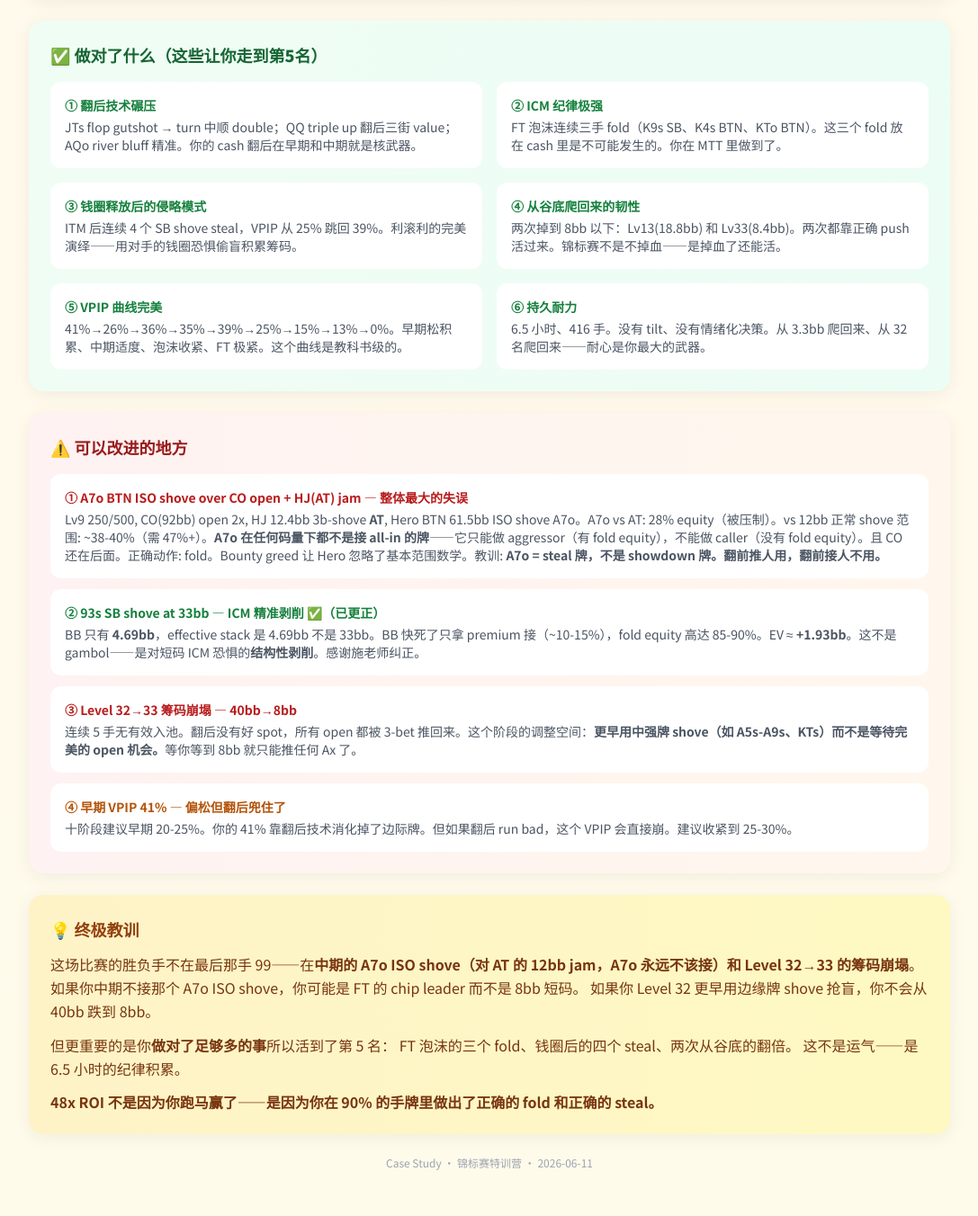
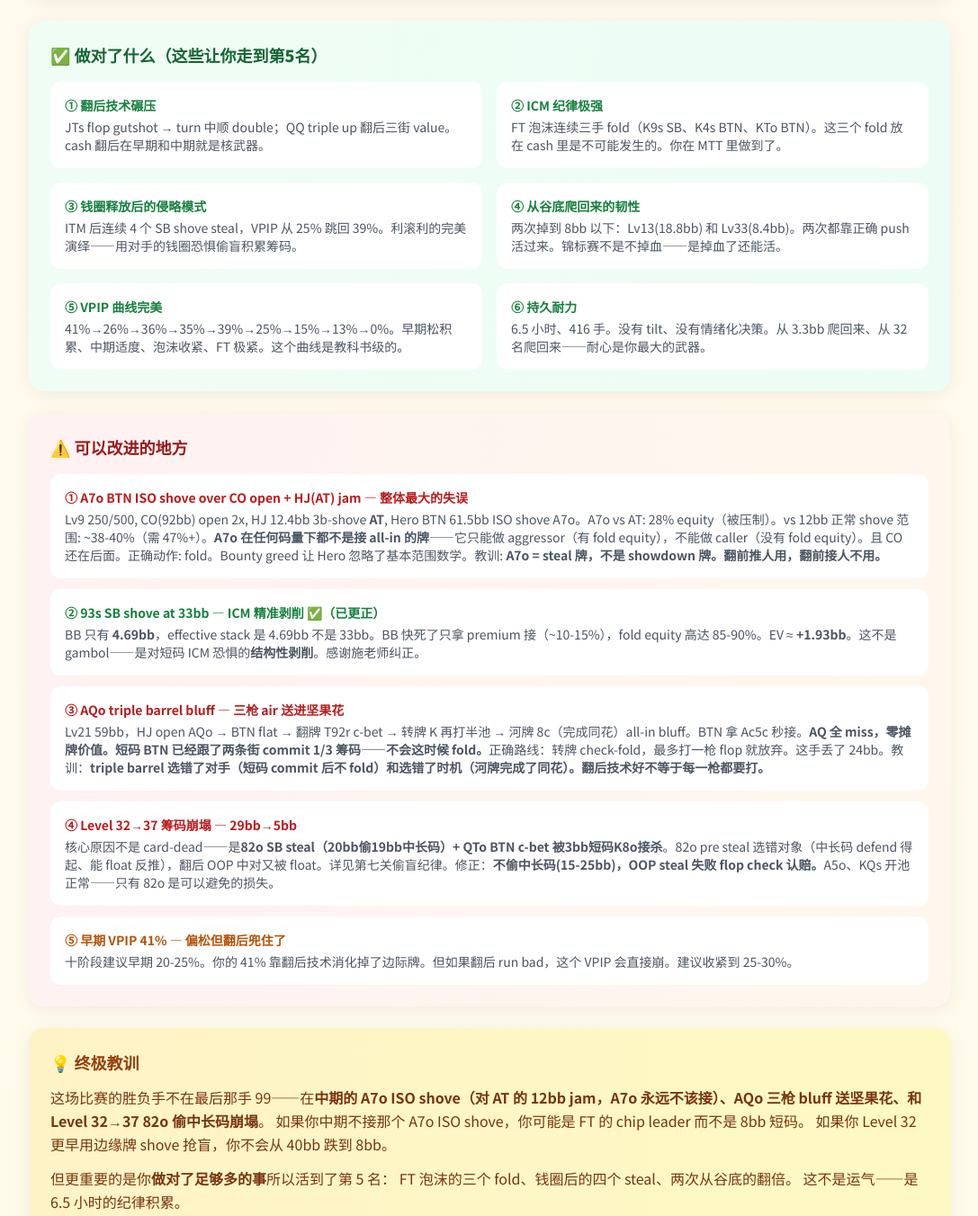
Before and after one commit to YMZ-twBj/cola-pages, a plain HTML site: page tournament-academy/case-study-5th-1444.html in a window 1280 px wide. Shown: the part 2680-4032 px from the top of the page at 90% size, without its empty margins (96-1183 px from the left). Drawn offline with nearby package versions, Linux system fonts and the light colour scheme.

Commit message:
🔧 Case Study修正：AQo river bluff从优点移至失误，Level32-37崩塌更新为82o analysis

```diff
--- a/tournament-academy/case-study-5th-1444.html
+++ b/tournament-academy/case-study-5th-1444.html
@@ -120,7 +120,7 @@
       <div><span class="tag-green text-xs px-2 py-0.5 rounded-full font-bold">✅ 关键</span> <strong>66 BTN shove → +6bb</strong> — 15.4bb 推小对子，搏命但正确。赢了回到安全区。</div>
       <div><span class="tag-green text-xs px-2 py-0.5 rounded-full font-bold">✅ 翻盘</span> <strong>JTs BB double → +24.6bb</strong> — 24bb 拿 JTs in BB，flop 中 gutshot + 两高张，turn 中顺。翻后打得漂亮。</div>
       <div><span class="tag-green text-xs px-2 py-0.5 rounded-full font-bold">✅ +EV</span> <strong>QQ two pair → +21bb</strong> — BTN 开池 QQ，翻后 thin value。</div>
-      <div><span class="tag-amber text-xs px-2 py-0.5 rounded-full font-bold">⚠️ 注意</span> <strong>AQo river bluff shove</strong> — A-high 在 river 推 all-in bluff。有胆量但高风险。好在这个阶段不是 bubble。</div>
+      <div><span class="tag-red text-xs px-2 py-0.5 rounded-full font-bold">❌ 失误</span> <strong>AQo triple barrel bluff</strong> — A-high 三枪 bluff 撞上对手坚果花。翻后技术好但选错了目标和时机。详见下方可改进③。</div>
       <div><span class="tag-green text-xs px-2 py-0.5 rounded-full font-bold">✅ 扩张</span> <strong>ATs BTN shove → +27bb</strong> — 29bb 拿 ATs 被 3-bet 后 shove，翻牌中 A。从边缘回到主导地位。</div>
     </div>
   </div>
@@ -190,7 +190,7 @@
   <div class="grid grid-cols-1 md:grid-cols-2 gap-4 text-sm">
     <div class="bg-white rounded-xl p-4">
       <p class="font-bold text-green-700">① 翻后技术碾压</p>
-      <p class="text-gray-600 mt-1">JTs flop gutshot → turn 中顺 double；QQ triple up 翻后三街 value；AQo river bluff 精准。你的 cash 翻后在早期和中期就是核武器。</p>
+      <p class="text-gray-600 mt-1">JTs flop gutshot → turn 中顺 double；QQ triple up 翻后三街 value。cash 翻后在早期和中期就是核武器。</p>
     </div>
     <div class="bg-white rounded-xl p-4">
       <p class="font-bold text-green-700">② ICM 纪律极强</p>
@@ -228,11 +228,15 @@
       <p class="text-gray-600 mt-1">BB 只有 <strong>4.69bb</strong>，effective stack 是 4.69bb 不是 33bb。BB 快死了只拿 premium 接（~10-15%），fold equity 高达 85-90%。EV ≈ <strong>+1.93bb</strong>。这不是 gambol——是对短码 ICM 恐惧的<strong>结构性剥削</strong>。感谢施老师纠正。</p>
     </div>
     <div class="bg-white rounded-xl p-4">
-      <p class="font-bold text-red-700">③ Level 32→33 筹码崩塌 — 40bb→8bb</p>
-      <p class="text-gray-600 mt-1">连续 5 手无有效入池。翻后没有好 spot，所有 open 都被 3-bet 推回来。这个阶段的调整空间：<strong>更早用中强牌 shove（如 A5s-A9s、KTs）而不是等待完美的 open 机会。</strong>等你等到 8bb 就只能推任何 Ax 了。</p>
+      <p class="font-bold text-red-700">③ AQo triple barrel bluff — 三枪 air 送进坚果花</p>
+      <p class="text-gray-600 mt-1">Lv21 59bb，HJ open AQo → BTN flat → 翻牌 T92r c-bet → 转牌 K 再打半池 → 河牌 8c（完成同花）all-in bluff。BTN 拿 Ac5c 秒接。<strong>AQ 全 miss，零摊牌价值。短码 BTN 已经跟了两条街 commit 1/3 筹码——不会这时候 fold。</strong>正确路线：转牌 check-fold，最多打一枪 flop 就放弃。这手丢了 24bb。教训：<strong>triple barrel 选错了对手（短码 commit 后不 fold）和选错了时机（河牌完成了同花）。翻后技术好不等于每一枪都要打。</strong></p>
     </div>
     <div class="bg-white rounded-xl p-4">
-      <p class="font-bold text-amber-700">④ 早期 VPIP 41% — 偏松但翻后兜住了</p>
+      <p class="font-bold text-red-700">④ Level 32→37 筹码崩塌 — 29bb→5bb</p>
+      <p class="text-gray-600 mt-1">核心原因不是 card-dead——是<strong>82o SB steal（20bb偷19bb中长码）+ QTo BTN c-bet 被3bb短码K8o接杀</strong>。82o pre steal 选错对象（中长码 defend 得起、能 float 反推），翻后 OOP 中对又被 float。详见第七关偷盲纪律。修正：<strong>不偷中长码(15-25bb)，OOP steal 失败 flop check 认赔。</strong>A5o、KQs 开池正常——只有 82o 是可以避免的损失。</p>
+    </div>
+    <div class="bg-white rounded-xl p-4">
+      <p class="font-bold text-amber-700">⑤ 早期 VPIP 41% — 偏松但翻后兜住了</p>
       <p class="text-gray-600 mt-1">十阶段建议早期 20-25%。你的 41% 靠翻后技术消化掉了边际牌。但如果翻后 run bad，这个 VPIP 会直接崩。建议收紧到 25-30%。</p>
     </div>
   </div>
@@ -242,7 +246,7 @@
 <div class="case-card p-6 mb-6 bg-gradient-to-r from-amber-100 to-yellow-100">
   <h3 class="font-black text-amber-800 text-lg mb-3">💡 终极教训</h3>
   <p class="text-amber-900 leading-relaxed">
-    这场比赛的胜负手不在最后那手 99——在<strong>中期的 A7o ISO shove（对 AT 的 12bb jam，A7o 永远不该接）和 Level 32→33 的筹码崩塌</strong>。
+    这场比赛的胜负手不在最后那手 99——在<strong>中期的 A7o ISO shove（对 AT 的 12bb jam，A7o 永远不该接）、AQo 三枪 bluff 送坚果花、和 Level 32→37 82o 偷中长码崩塌</strong>。
     如果你中期不接那个 A7o ISO shove，你可能是 FT 的 chip leader 而不是 8bb 短码。
     如果你 Level 32 更早用边缘牌 shove 抢盲，你不会从 40bb 跌到 8bb。
   </p>
```
